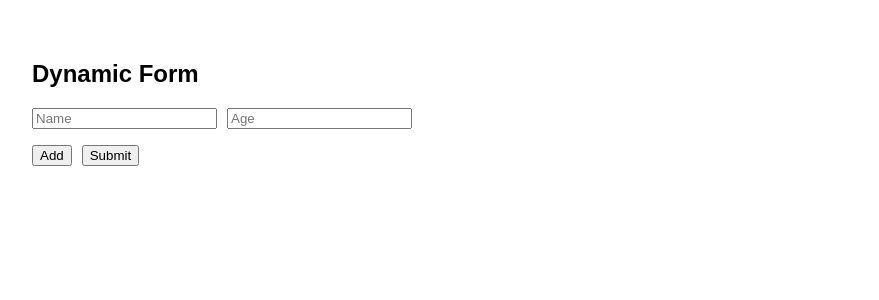
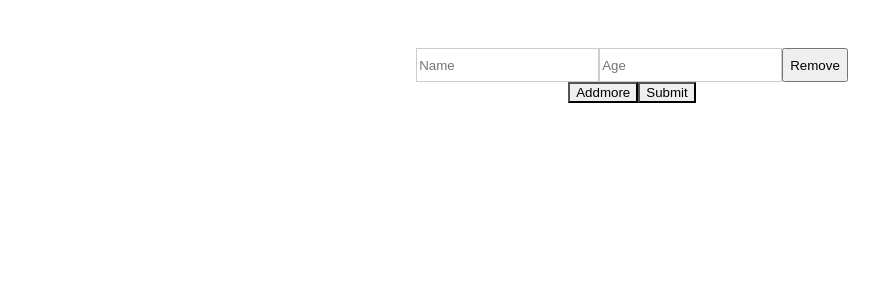
Before and after one commit to acciojob/dynamic-fields-SaiKiran93814, a React app: page / in a window 1280 px wide. Shown: the top 300 px of the page, without its empty margins (8-887 px from the left). Built offline with nearby package versions, Linux system fonts and the light colour scheme.

Commit message:
Changes completed

```diff
--- a/src/components/App.js
+++ b/src/components/App.js
@@ -24,11 +24,25 @@ const App = () => {
   };
 
   return (
-    <div style={{ padding: '2rem', fontFamily: 'Arial' }}>
-      <h2>Dynamic Form</h2>
-      <form onSubmit={handleSubmit}>
+    <div style={{ paddingTop: '40px', fontFamily: 'Arial' }}>
+      <form
+        onSubmit={handleSubmit}
+        style={{
+          display: 'flex',
+          flexDirection: 'column',
+          alignItems: 'center',
+          gap: 0, // no vertical gap
+        }}
+      >
         {fields.map((field, index) => (
-          <div key={index} style={{ marginBottom: '1rem' }}>
+          <div
+            key={index}
+            style={{
+              display: 'flex',
+              alignItems: 'center',
+              marginBottom: '0px', // remove gap
+            }}
+          >
             <input
               type="text"
               name="name"
@@ -36,7 +50,11 @@ const App = () => {
               value={field.name}
               onChange={(e) => handleChange(index, e)}
               required
-              style={{ marginRight: '10px' }}
+              style={{
+                border: '1px solid #ccc',
+                height: '30px',
+                marginRight: '0px',
+              }}
             />
             <input
               type="number"
@@ -45,19 +63,34 @@ const App = () => {
               value={field.age}
               onChange={(e) => handleChange(index, e)}
               required
-              style={{ marginRight: '10px' }}
+              style={{
+                border: '1px solid #ccc',
+                height: '30px',
+                marginRight: '0px',
+              }}
             />
-            {index > 0 && (
-              <button type="button" onClick={() => handleRemove(index)}>
-                Remove
-              </button>
-            )}
+            <button
+              type="button"
+              onClick={() => handleRemove(index)}
+              style={{
+                height: '34px',
+                marginRight: '0px',
+              }}
+            >
+              Remove
+            </button>
           </div>
         ))}
-        <button type="button" onClick={handleAdd} style={{ marginRight: '10px' }}>
-          Add
-        </button>
-        <button type="submit">Submit</button>
+
+        {/* Add & Submit with no space from above */}
+        <div style={{ display: 'flex', marginTop: '0px' }}>
+          <button type="button" onClick={handleAdd} style={{ borderRadius: 0 }}>
+            Addmore
+          </button>
+          <button type="submit" style={{ borderRadius: 0 }}>
+            Submit
+          </button>
+        </div>
       </form>
     </div>
   );
```
